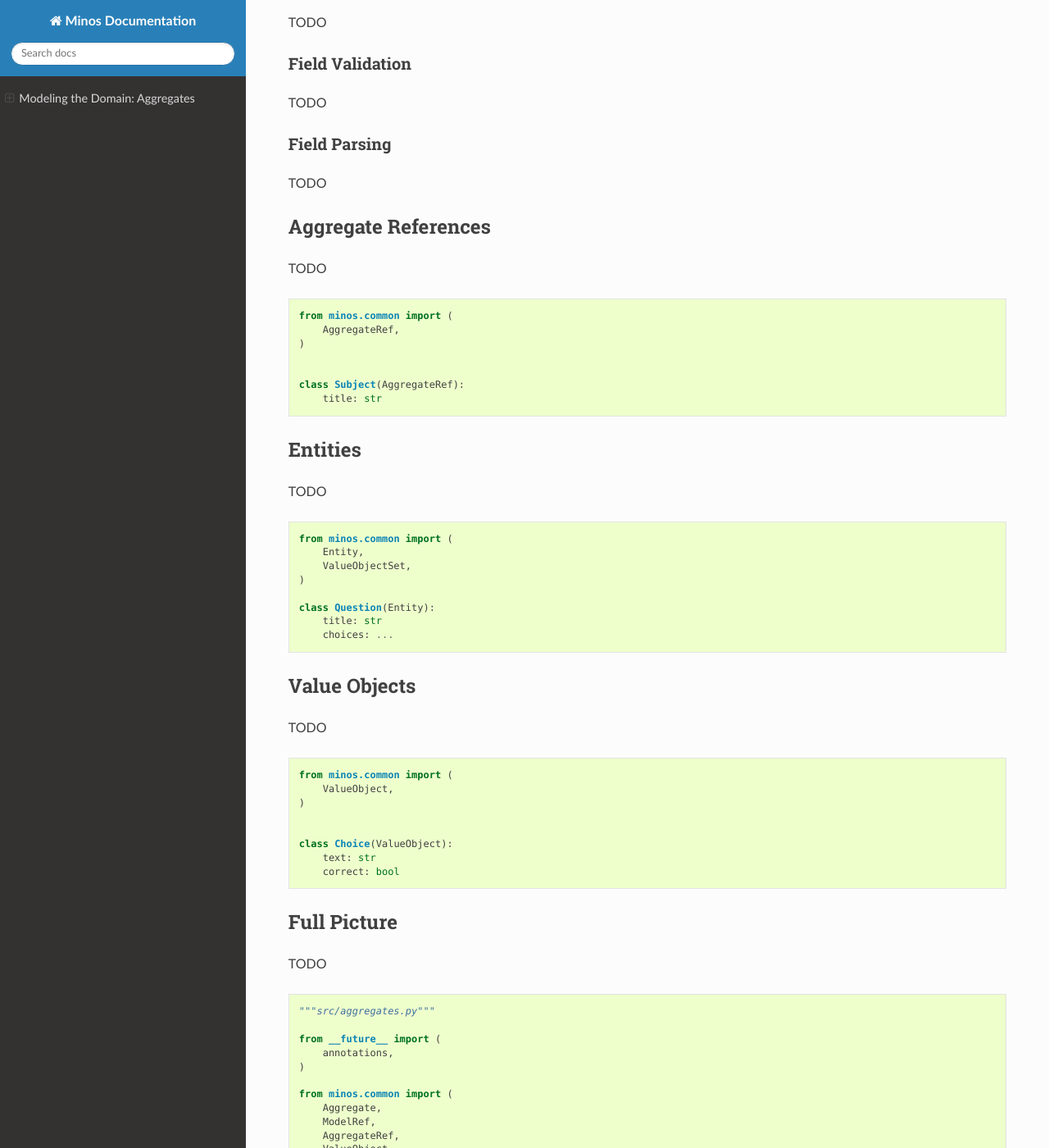
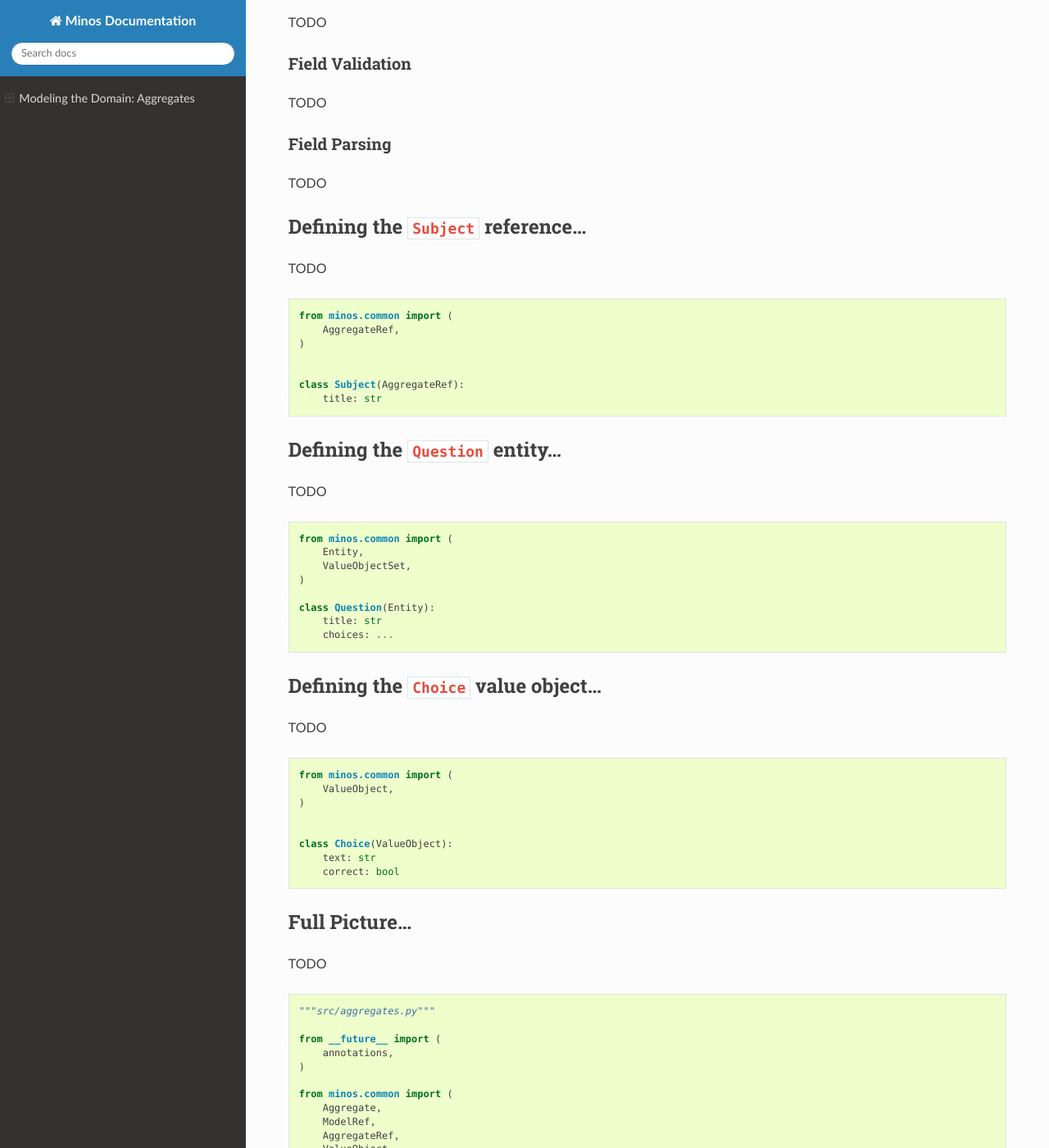
Before and after one commit to Clariteia/minos-documentation, a Sphinx documentation site: the page built from docs/quickstart/aggregate.md, in a window 1280 px wide and 1400 px high, scrolled down 1167 px. Shown: the whole window at 82% size. Built offline with Sphinx 7.4.7 and the Read the Docs theme 2.0.0, drawn with Linux system fonts in a browser that asks for light colours; some of the changed text lies outside the part shown.

Commit message:
* Minor change (2).

````diff
--- a/docs/quickstart/aggregate.md
+++ b/docs/quickstart/aggregate.md
@@ -3,7 +3,7 @@
 ## Introduction
 TODO
 
-## Aggregate
+## Defining the `Exam` aggregate...
 TODO
 
 ```python
@@ -47,7 +47,7 @@ TODO
 ### Field Parsing
 TODO
 
-## Aggregate References
+## Defining the `Subject` reference...
 TODO
 
 ```python
@@ -60,7 +60,7 @@ class Subject(AggregateRef):
     title: str
 ```
 
-## Entities
+## Defining the `Question` entity...
 TODO
 
 ```python
@@ -74,7 +74,7 @@ class Question(Entity):
     choices: ...
 ```
 
-## Value Objects
+## Defining the `Choice` value object...
 TODO
 
 ```python
@@ -89,7 +89,7 @@ class Choice(ValueObject):
 ```
 
 
-## Full Picture
+## Full Picture...
 TODO
 
 ```python
````
